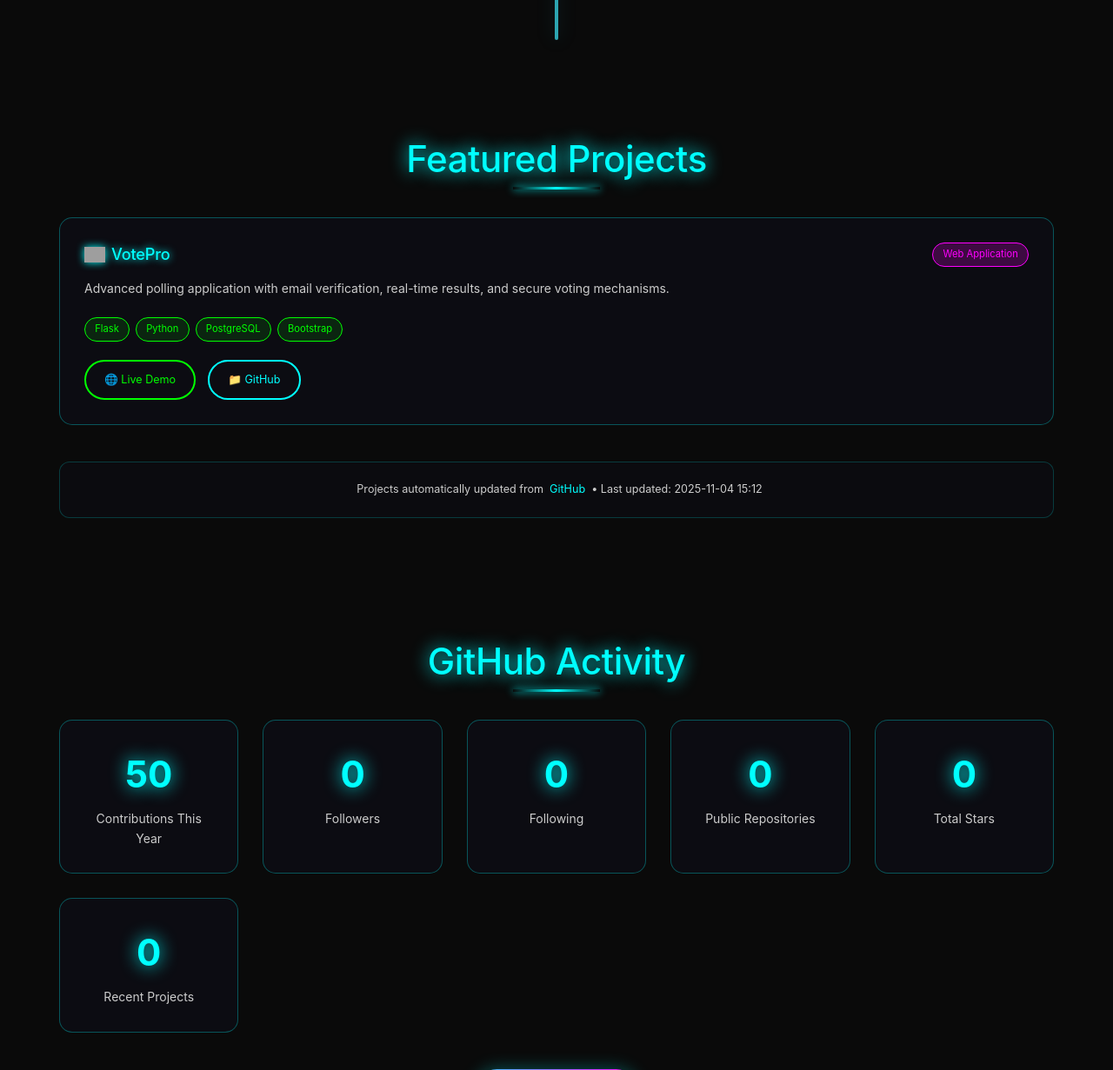
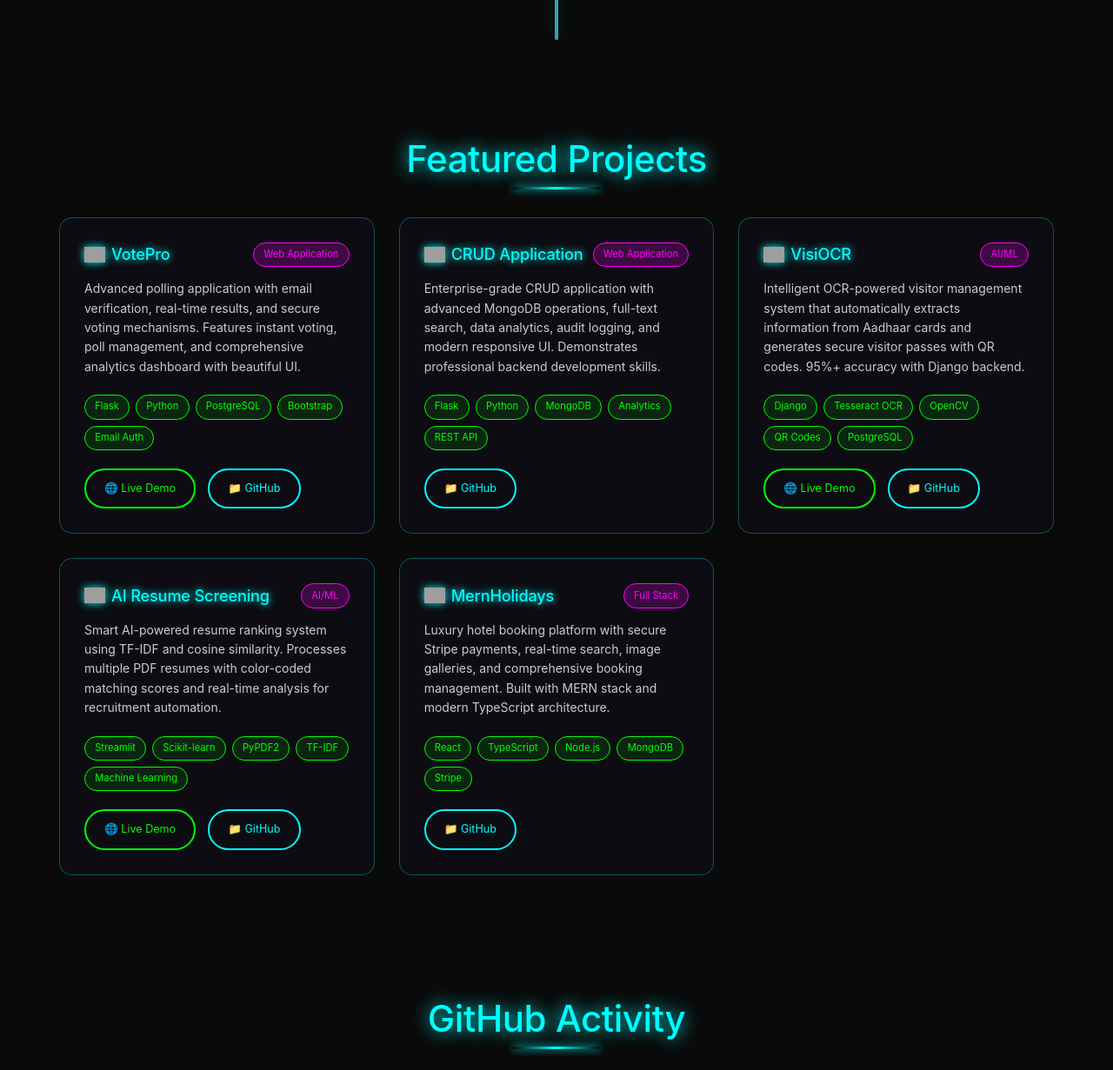
Before and after one commit to altamash-faraz/django-portfolio, a Django app: page / in a window 1280 px wide. Shown: the part 3642-4873 px from the top of the page at 87% size. Run offline with Django 5.2, Linux system fonts and the light colour scheme; data that the repository does not hold is empty; some libraries are stand-ins or nearby versions; some web fonts are replaced; grey boxes are pictures that could not be loaded.

Commit message:
REVERT: Projects Section to Static - Keep GitHub Activity Dynamic 🔧
🔄 Reverted projects section to static content as requested
✅ Kept GitHub Activity section dynamic with real-time stats
🎯 Projects now show curated selection: VotePro, CRUD, VisiOCR, AI Resume, MernHolidays
📊 GitHub stats remain dynamic with live data from API

Changes:
- Removed dynamic project fetching from GitHub API
- Restored static project cards with fixed content
- Kept get_github_stats() for dynamic GitHub Activity section
- Maintained real-time follower/repo/star counts in GitHub section

```diff
--- a/main/templates/main/index.html
+++ b/main/templates/main/index.html
@@ -536,90 +536,7 @@
   <div class="container">
     <h2 class="section-title">Featured Projects</h2>
     <div class="projects-grid">
-      {% for project in github_projects %}
-      <div class="project-card">
-        <div class="project-header">
-          <h3>
-            {% if project.language == 'Python' %}
-            <img
-              src="https://cdn.jsdelivr.net/gh/devicons/devicon/icons/python/python-original.svg"
-              alt="{{ project.language }}"
-              class="project-logo"
-            />
-            {% elif project.language == 'JavaScript' %}
-            <img
-              src="https://cdn.jsdelivr.net/gh/devicons/devicon/icons/javascript/javascript-original.svg"
-              alt="{{ project.language }}"
-              class="project-logo"
-            />
-            {% elif project.language == 'TypeScript' %}
-            <img
-              src="https://cdn.jsdelivr.net/gh/devicons/devicon/icons/typescript/typescript-original.svg"
-              alt="{{ project.language }}"
-              class="project-logo"
-            />
-            {% elif 'Flask' in project.tech_stack %}
-            <img
-              src="https://cdn.jsdelivr.net/gh/devicons/devicon/icons/flask/flask-original.svg"
-              alt="Flask"
-              class="project-logo"
-            />
-            {% elif 'Django' in project.tech_stack %}
-            <img
-              src="https://cdn.jsdelivr.net/gh/devicons/devicon/icons/django/django-plain.svg"
-              alt="Django"
-              class="project-logo"
-            />
-            {% elif 'React' in project.tech_stack %}
-            <img
-              src="https://cdn.jsdelivr.net/gh/devicons/devicon/icons/react/react-original.svg"
-              alt="React"
-              class="project-logo"
-            />
-            {% elif 'MongoDB' in project.tech_stack %}
-            <img
-              src="https://cdn.jsdelivr.net/gh/devicons/devicon/icons/mongodb/mongodb-original.svg"
-              alt="MongoDB"
-              class="project-logo"
-            />
-            {% else %}
-            <img
-              src="https://cdn.jsdelivr.net/gh/devicons/devicon/icons/github/github-original.svg"
-              alt="GitHub"
-              class="project-logo"
-            />
-            {% endif %} {{ project.title }}
-          </h3>
-          <span class="project-category">{{ project.category }}</span>
-        </div>
-        <p class="project-description">{{ project.description }}</p>
-        <div class="project-tech">
-          {% for tech in project.tech_stack %}
-          <span class="tech-tag">{{ tech }}</span>
-          {% endfor %}
-        </div>
-        <div class="project-links">
-          {% if project.demo_url %}
-          <a
-            href="{{ project.demo_url }}"
-            target="_blank"
-            class="project-link demo-link"
-            >🌐 Live Demo</a
-          >
-          {% endif %}
-          <a
-            href="{{ project.github_url }}"
-            target="_blank"
-            class="project-link"
-            >📁 GitHub</a
-          >
-          {% if project.stars > 0 %}
-          <span class="project-stars">⭐ {{ project.stars }}</span>
-          {% endif %}
-        </div>
-      </div>
-      {% empty %}
-      <!-- Fallback projects if GitHub API fails -->
+      <!-- Project 1 - VotePro -->
       <div class="project-card">
         <div class="project-header">
           <h3>
@@ -634,12 +551,14 @@
         </div>
         <p class="project-description">
           Advanced polling application with email verification, real-time
-          results, and secure voting mechanisms.
+          results, and secure voting mechanisms. Features instant voting, poll
+          management, and comprehensive analytics dashboard with beautiful UI.
         </p>
         <div class="project-tech">
           <span class="tech-tag">Flask</span><span class="tech-tag">Python</span
           ><span class="tech-tag">PostgreSQL</span
-          ><span class="tech-tag">Bootstrap</span>
+          ><span class="tech-tag">Bootstrap</span
+          ><span class="tech-tag">Email Auth</span>
         </div>
         <div class="project-links">
           <a
@@ -656,15 +575,157 @@
           >
         </div>
       </div>
-      {% endfor %}
-    </div>
-    <div class="projects-footer">
-      <p class="projects-note">
-        <i class="fab fa-github"></i>
-        Projects automatically updated from
-        <a href="https://github.com/altamash-faraz" target="_blank">GitHub</a>
-        • Last updated: {{ github_stats.last_updated }}
-      </p>
+
+      <!-- Project 2 - CRUD Application -->
+      <div class="project-card">
+        <div class="project-header">
+          <h3>
+            <img
+              src="https://cdn.jsdelivr.net/gh/devicons/devicon/icons/mongodb/mongodb-original.svg"
+              alt="MongoDB"
+              class="project-logo"
+            />
+            CRUD Application
+          </h3>
+          <span class="project-category">Web Application</span>
+        </div>
+        <p class="project-description">
+          Enterprise-grade CRUD application with advanced MongoDB operations,
+          full-text search, data analytics, audit logging, and modern responsive
+          UI. Demonstrates professional backend development skills.
+        </p>
+        <div class="project-tech">
+          <span class="tech-tag">Flask</span><span class="tech-tag">Python</span
+          ><span class="tech-tag">MongoDB</span
+          ><span class="tech-tag">Analytics</span
+          ><span class="tech-tag">REST API</span>
+        </div>
+        <div class="project-links">
+          <a
+            href="https://github.com/altamash-faraz/CRUD"
+            target="_blank"
+            class="project-link"
+            >📁 GitHub</a
+          >
+        </div>
+      </div>
+
+      <!-- Project 3 - VisiOCR -->
+      <div class="project-card">
+        <div class="project-header">
+          <h3>
+            <img
+              src="https://cdn.jsdelivr.net/gh/devicons/devicon/icons/python/python-original.svg"
+              alt="Python"
+              class="project-logo"
+            />
+            VisiOCR
+          </h3>
+          <span class="project-category">AI/ML</span>
+        </div>
+        <p class="project-description">
+          Intelligent OCR-powered visitor management system that automatically
+          extracts information from Aadhaar cards and generates secure visitor
+          passes with QR codes. 95%+ accuracy with Django backend.
+        </p>
+        <div class="project-tech">
+          <span class="tech-tag">Django</span
+          ><span class="tech-tag">Tesseract OCR</span
+          ><span class="tech-tag">OpenCV</span
+          ><span class="tech-tag">QR Codes</span
+          ><span class="tech-tag">PostgreSQL</span>
+        </div>
+        <div class="project-links">
+          <a
+            href="https://visiocr-y4rx.onrender.com/"
+            target="_blank"
+            class="project-link demo-link"
+            >🌐 Live Demo</a
+          >
+          <a
+            href="https://github.com/altamash-faraz/visiOCR"
+            target="_blank"
+            class="project-link"
+            >📁 GitHub</a
+          >
+        </div>
+      </div>
+
+      <!-- Project 4 - AI Resume Screening -->
+      <div class="project-card">
+        <div class="project-header">
+          <h3>
+            <img
+              src="https://cdn.jsdelivr.net/gh/devicons/devicon/icons/python/python-original.svg"
+              alt="Python"
+              class="project-logo"
+            />
+            AI Resume Screening
+          </h3>
+          <span class="project-category">AI/ML</span>
+        </div>
+        <p class="project-description">
+          Smart AI-powered resume ranking system using TF-IDF and cosine
+          similarity. Processes multiple PDF resumes with color-coded matching
+          scores and real-time analysis for recruitment automation.
+        </p>
+        <div class="project-tech">
+          <span class="tech-tag">Streamlit</span
+          ><span class="tech-tag">Scikit-learn</span
+          ><span class="tech-tag">PyPDF2</span
+          ><span class="tech-tag">TF-IDF</span
+          ><span class="tech-tag">Machine Learning</span>
+        </div>
+        <div class="project-links">
+          <a
+            href="https://ai-resume-screen.streamlit.app/"
+            target="_blank"
+            class="project-link demo-link"
+            >🌐 Live Demo</a
+          >
+          <a
+            href="https://github.com/altamash-faraz/AI-Resume-Screening"
+            target="_blank"
+            class="project-link"
+            >📁 GitHub</a
+          >
+        </div>
+      </div>
+
+      <!-- Project 5 - Hotel Booking App -->
+      <div class="project-card">
+        <div class="project-header">
+          <h3>
+            <img
+              src="https://cdn.jsdelivr.net/gh/devicons/devicon/icons/react/react-original.svg"
+              alt="React"
+              class="project-logo"
+            />
+            MernHolidays
+          </h3>
+          <span class="project-category">Full Stack</span>
+        </div>
+        <p class="project-description">
+          Luxury hotel booking platform with secure Stripe payments, real-time
+          search, image galleries, and comprehensive booking management. Built
+          with MERN stack and modern TypeScript architecture.
+        </p>
+        <div class="project-tech">
+          <span class="tech-tag">React</span
+          ><span class="tech-tag">TypeScript</span
+          ><span class="tech-tag">Node.js</span
+          ><span class="tech-tag">MongoDB</span
+          ><span class="tech-tag">Stripe</span>
+        </div>
+        <div class="project-links">
+          <a
+            href="https://github.com/altamash-faraz/hotel-booking-app"
+            target="_blank"
+            class="project-link"
+            >📁 GitHub</a
+          >
+        </div>
+      </div>
     </div>
   </div>
 </section>
--- a/main/views.py
+++ b/main/views.py
@@ -293,14 +293,12 @@ def index(request):
         'download_url': 'https://drive.google.com/uc?export=download&id=1Yqr7FygGXA_b_lgEe0ytN920J_farEZ0'
     }
 
-    # Fetch real GitHub statistics and projects
+    # Fetch real GitHub statistics
     github_stats = get_github_stats()
-    github_projects = get_github_projects()
 
     context = {
         'active_resume': active_resume,
-        'github_stats': github_stats,
-        'github_projects': github_projects
+        'github_stats': github_stats
     }
     return render(request, 'main/index.html', context)
 
```
